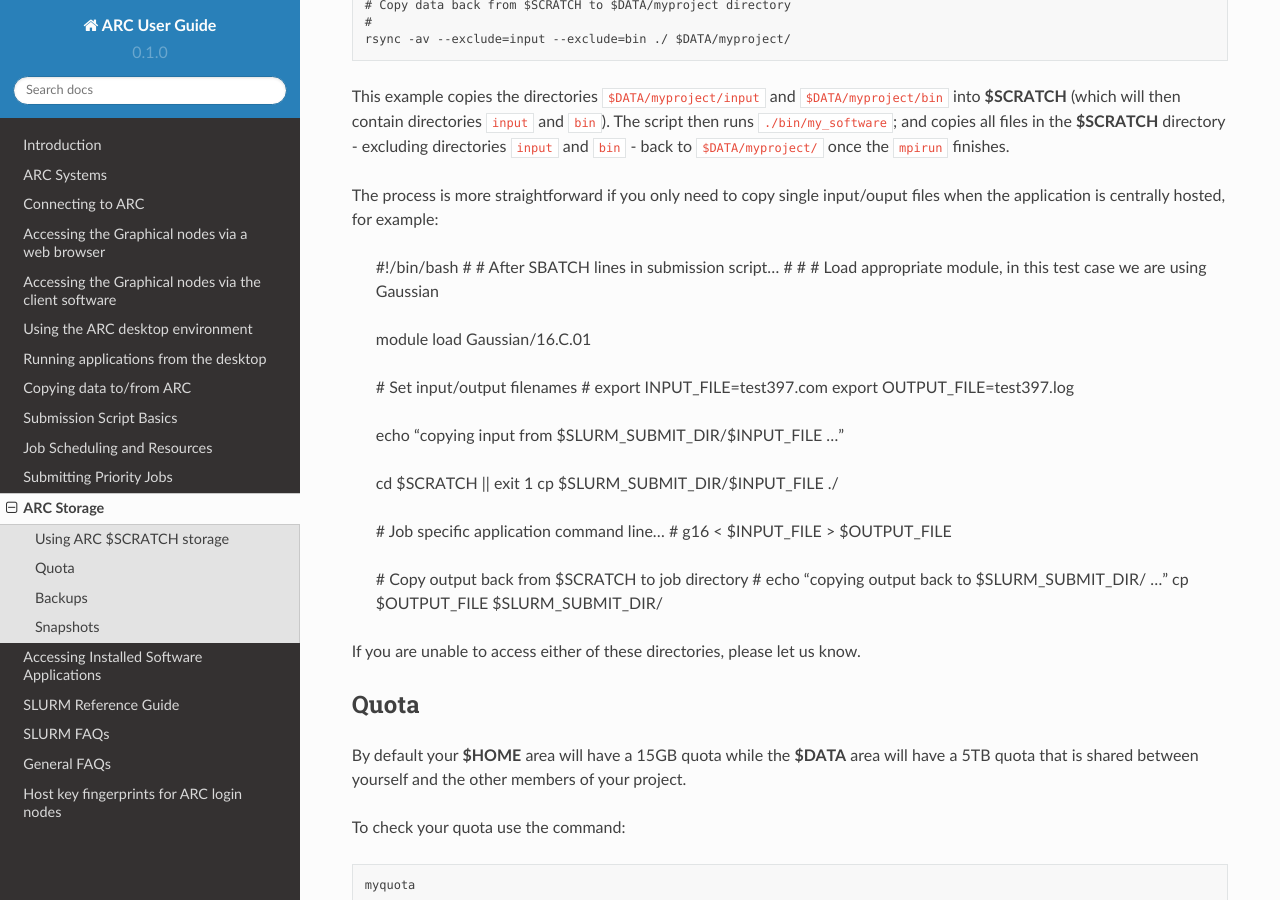
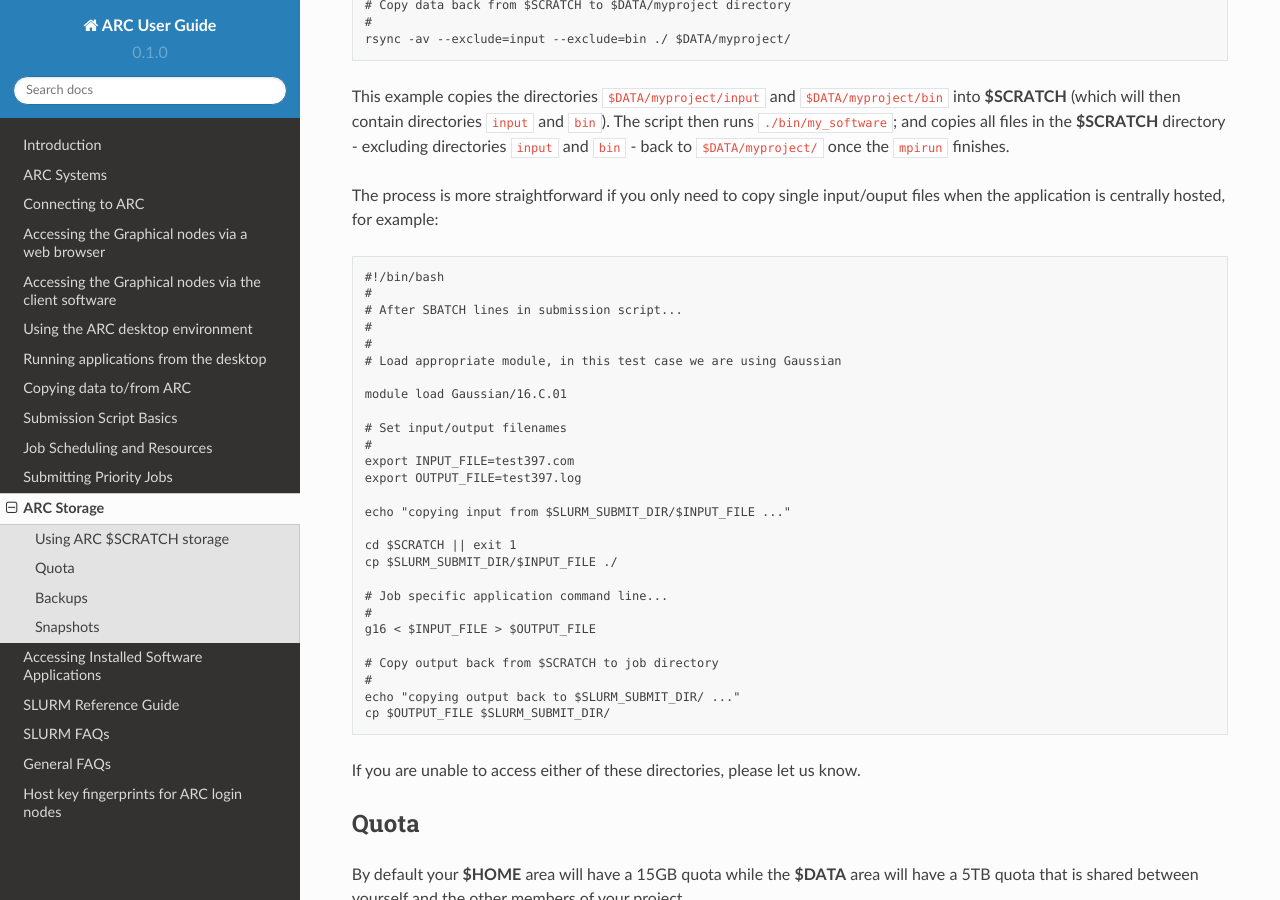
Before and after one commit to tina-friedrich/arc-user-guide, a Sphinx documentation site: the page built from docs/source/arc-storage.rst, in a window 1280 px wide and 900 px high, scrolled down 1062 px. Built offline with Sphinx 7.4.7 and the Read the Docs theme 2.0.0, drawn with Linux system fonts in a browser that asks for light colours.

```diff
--- a/docs/source/arc-storage.rst
+++ b/docs/source/arc-storage.rst
@@ -46,7 +46,7 @@ A simple example of how to do this would be::
 
 This example copies the directories ``$DATA/myproject/input`` and ``$DATA/myproject/bin`` into **$SCRATCH** (which will then contain directories ``input`` and ``bin``). The script then runs ``./bin/my_software``; and copies all files in the **$SCRATCH** directory - excluding directories ``input`` and ``bin`` - back to ``$DATA/myproject/`` once the ``mpirun`` finishes.
 
-The process is more straightforward if you only need to copy single input/ouput files when the application is centrally hosted, for example:
+The process is more straightforward if you only need to copy single input/ouput files when the application is centrally hosted, for example::
 
   #!/bin/bash
   #
```
